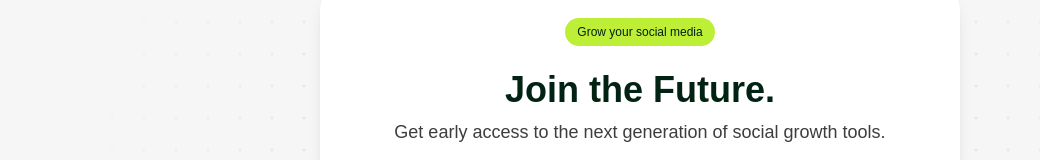
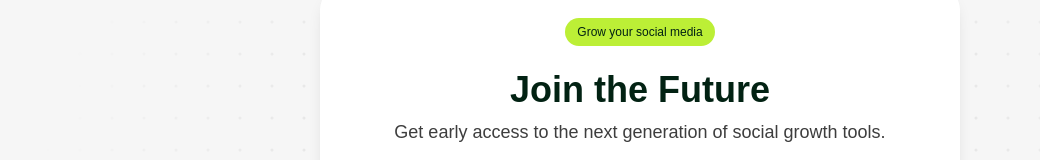
Before and after one commit to ssantosldn/talla-waitlist, a Next.js app: page / in a window 1280 px wide. Shown: the part 186-346 px from the top of the page, without its empty margins (0-1040 px from the left). Built offline with nearby package versions, Linux system fonts and the light colour scheme; no server answers.

Commit message:
Update routejs

```diff
--- a/components/WaitlistContent.js
+++ b/components/WaitlistContent.js
@@ -35,9 +35,9 @@ function WaitlistContent() {
 
     const saveToGoogleSheets = async (email) => {
       try {
-        console.log('Attempting to save email:', email); // Debug log
+        console.log('Attempting to save email:', email);
 
-        const response = await fetch('/api/submit-email', {
+        const response = await fetch('/api/submit-email/route', {
           method: 'POST',
           headers: {
             'Content-Type': 'application/json',
@@ -243,7 +243,7 @@ function WaitlistContent() {
                     className="text-3xl md:text-4xl font-bold"
                     style={{ color: COLORS.main }}
                   >
-                    Join the Future.
+                    Join the Future
                   </h1>
 
                   <p style={{ color: `${COLORS.text}CC` }} className="text-lg">
```
